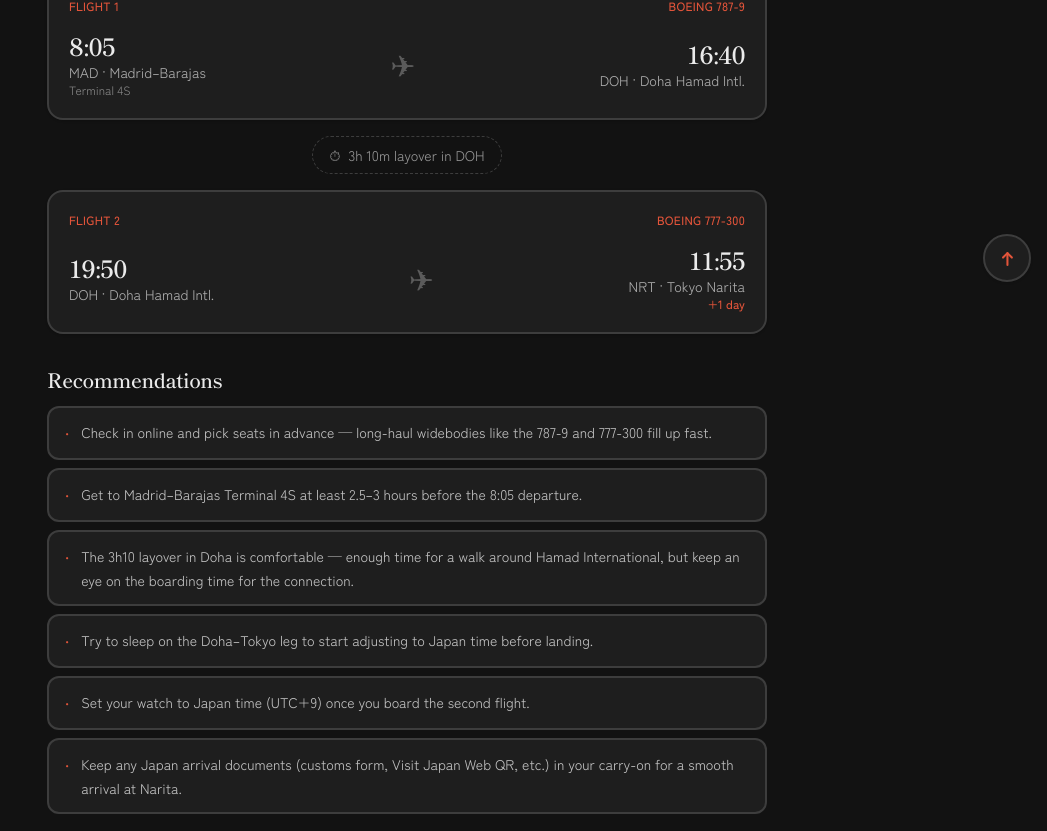
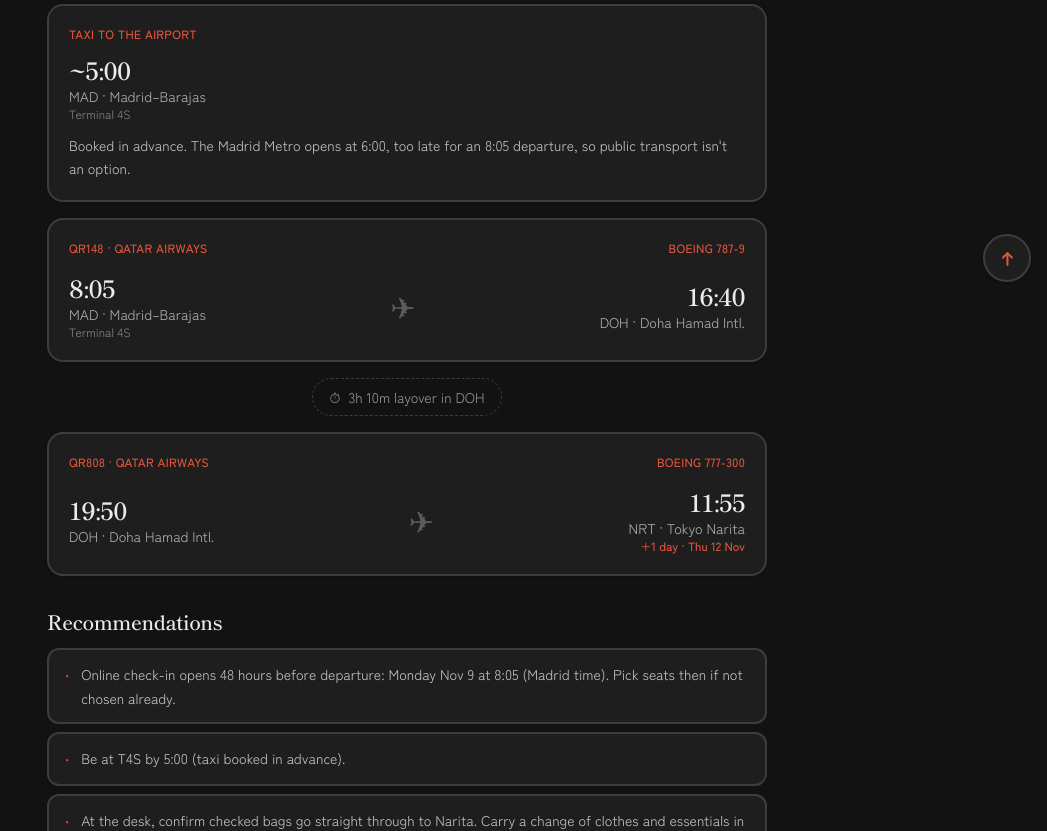
Before and after one commit to AlexLucenaWeb/nina-alex-in-japan, a Next.js app: page /day/1 in a window 1280 px wide. Shown: the part 494-1325 px from the top of the page, without its empty margins (233-1280 px from the left). Built offline with nearby package versions, Linux system fonts and the light colour scheme.

Commit message:
Review days 1 y 2

```diff
--- a/src/components/flight-itinerary/FlightItinerary.js
+++ b/src/components/flight-itinerary/FlightItinerary.js
@@ -2,7 +2,32 @@ export default function FlightItinerary({ legs }) {
   return (
     <div className="flex flex-col gap-4">
       {legs.map((leg, index) =>
-        leg.type === "layover" ? (
+        leg.type === "taxi" ? (
+          <div
+            key={index}
+            className="flex flex-col gap-3 rounded-2xl border-2 border-line bg-card p-5 shadow-sm"
+          >
+            <div className="flex items-center justify-between text-xs font-medium uppercase tracking-wide text-momiji">
+              <span>Taxi to the airport</span>
+            </div>
+
+            <div className="flex flex-col">
+              <span className="font-display text-2xl font-semibold tracking-tight">
+                {leg.time}
+              </span>
+              <span className="text-sm text-ink/70">
+                {leg.to.code} · {leg.to.name}
+              </span>
+              {leg.to.terminal && (
+                <span className="text-xs text-ink/50">{leg.to.terminal}</span>
+              )}
+            </div>
+
+            {leg.note && (
+              <p className="text-sm leading-relaxed text-ink/80">{leg.note}</p>
+            )}
+          </div>
+        ) : leg.type === "layover" ? (
           <div
             key={index}
             className="mx-auto flex items-center gap-2 rounded-full border border-dashed border-line px-4 py-2 text-sm text-ink/60"
@@ -17,8 +42,12 @@ export default function FlightItinerary({ legs }) {
             key={index}
             className="flex flex-col gap-4 rounded-2xl border-2 border-line bg-card p-5 shadow-sm"
           >
-            <div className="flex items-center justify-between text-xs font-medium uppercase tracking-wide text-momiji">
-              <span>Flight {leg.legNumber}</span>
+            <div className="flex flex-wrap items-center justify-between gap-x-3 gap-y-1 text-xs font-medium uppercase tracking-wide text-momiji">
+              <span>
+                {leg.flightNumber
+                  ? `${leg.flightNumber} · ${leg.airline}`
+                  : `Flight ${leg.legNumber}`}
+              </span>
               <span>{leg.aircraft}</span>
             </div>
 
@@ -50,7 +79,7 @@ export default function FlightItinerary({ legs }) {
                 </span>
                 {leg.arrival.nextDay && (
                   <span className="text-xs font-medium text-momiji">
-                    +1 day
+                    +1 day{leg.arrival.date && ` · ${leg.arrival.date}`}
                   </span>
                 )}
               </div>
--- a/src/data/day1-flight.js
+++ b/src/data/day1-flight.js
@@ -1,7 +1,16 @@
+// No booking reference here: the site is public, and the PNR stays in email.
 export const DAY1_FLIGHT_LEGS = [
+  {
+    type: "taxi",
+    time: "~5:00",
+    to: { code: "MAD", name: "Madrid–Barajas", terminal: "Terminal 4S" },
+    note: "Booked in advance. The Madrid Metro opens at 6:00, too late for an 8:05 departure, so public transport isn't an option.",
+  },
   {
     type: "flight",
     legNumber: 1,
+    airline: "Qatar Airways",
+    flightNumber: "QR148",
     aircraft: "Boeing 787-9",
     from: { code: "MAD", name: "Madrid–Barajas", terminal: "Terminal 4S" },
     to: { code: "DOH", name: "Doha Hamad Intl." },
@@ -16,10 +25,12 @@ export const DAY1_FLIGHT_LEGS = [
   {
     type: "flight",
     legNumber: 2,
+    airline: "Qatar Airways",
+    flightNumber: "QR808",
     aircraft: "Boeing 777-300",
     from: { code: "DOH", name: "Doha Hamad Intl." },
     to: { code: "NRT", name: "Tokyo Narita" },
     departure: { time: "19:50" },
-    arrival: { time: "11:55", nextDay: true },
+    arrival: { time: "11:55", nextDay: true, date: "Thu 12 Nov" },
   },
 ];
--- a/src/data/day2-arrival.js
+++ b/src/data/day2-arrival.js
@@ -1,34 +1,53 @@
+// `steps` are the sub-steps of one timeline entry, in order — Tokyo Station is
+// four separate things to do in a short window. `note` is a fallback shown
+// under them.
 export const DAY2_TIMELINE = [
-  { time: "11:55", event: "Landing at NRT (Doha–Tokyo flight)" },
-  { time: "11:55–12:15", event: "Deplane and walk to immigration" },
+  { time: "11:55", event: "Land at Narita Terminal 2 (QR808)" },
   {
-    time: "12:15–12:35",
+    time: "~12:00–13:15",
     event:
-      "Immigration (Visit Japan Web QR) — can stretch to 13:15 at peak times",
-  },
-  { time: "12:35–12:55", event: "Baggage claim" },
-  { time: "12:55–13:05", event: "Customs (Visit Japan Web QR)" },
-  { time: "~13:15–13:30", event: "Out into the arrivals hall" },
-  {
-    time: "13:30–13:50",
-    event: "Buy N'EX ticket / top up Suica with Revolut",
-  },
-  { time: "~14:00", event: "Depart on the Narita Express to Tokyo Station" },
-  { time: "~14:55–15:10", event: "Arrive at Tokyo Station" },
-  { time: "15:10–15:25", event: "Walk to the Tokaido Shinkansen platform" },
-  {
-    time: "~15:30",
-    event: "Depart on the Nozomi Shinkansen to Shin-Osaka",
+      "Immigration, baggage claim and customs — each of us shows our own Visit Japan Web QR. At peak times this can stretch to ~13:45.",
   },
   {
-    time: "~18:00",
-    event: "Arrive in Shin-Osaka (realistic window: 17:30–18:30)",
+    time: "Arrivals hall",
+    event:
+      "Turn on Ubigi eSIM data and withdraw yen at a 7-Eleven (Seven Bank) ATM.",
+  },
+  {
+    time: "Basement B1",
+    event:
+      "Follow \"Railways → JR\" (not Keisei) to Narita Airport Terminal 2·3 Station. Buy Narita Express (N'EX) tickets to Tokyo at the JR ticket office or the red reserved-seat machines (English available): ordinary car, 2 adults, pay by card.",
+  },
+  {
+    time: "N'EX to Tokyo",
+    event:
+      "Take the first convenient train: any N'EX arriving at Tokyo before ~15:30 works, i.e. leaving Narita by ~14:30. Trains run roughly every 30 min, ~55–60 min ride. Tokyo is the first stop and the whole train goes there. Keep the tickets — you need them to exit.",
+  },
+  {
+    time: "~15:00–15:30",
+    event:
+      "Tokyo Station. The N'EX arrives at the deep underground platforms; allow 15–20 min with luggage.",
+    steps: [
+      "Buy ekiben for dinner at Ekibenya Matsuri (Central Passage, inside the JR East ticket gates).",
+      "Exit through the JR gate, inserting the N'EX ticket.",
+      "At the Tokaido Shinkansen entrance, collect the Nozomi tickets at a JR Central ticket machine with the smartEX pickup code + password.",
+      "Enter the Shinkansen gates with the paper tickets and take the \"seat information\" slip/tickets back.",
+    ],
+    note: "Running late (N'EX arriving after ~15:15)? Skip Ekibenya Matsuri and buy bento at the shops inside the Shinkansen area.",
+  },
+  {
+    time: "16:00",
+    event: "Nozomi 267 to Shin-Osaka (seats D/E). Ekiben dinner on board.",
     highlight: true,
   },
   {
-    time: "18:00–18:25",
+    time: "18:30",
     event:
-      "Shin-Osaka → Hotel Arashi Nippombashi 1 (Midosuji Line to Dobutsuen-mae, then Ebisucho)",
+      "Arrive at Shin-Osaka. Midosuji Line to Dobutsuen-mae, then one stop on the Sakaisuji Line to Ebisucho (or ~10 min walk).",
+  },
+  {
+    time: "~19:00",
+    event: "Check in at Hotel Arashi Nippombashi 1.",
   },
 ];
 
@@ -58,40 +77,38 @@ export const DAY2_AIRPORT_PROCESS = [
 
 export const DAY2_TRAINS = [
   {
-    leg: "Narita Airport → Tokyo Station",
+    leg: "Narita → Tokyo",
     train: "Narita Express (N'EX), reserved seat",
-    duration: "~55–70 min",
-    price: "¥3,070/person",
-    arrival: "Tokyo Station",
+    duration: "~55–60 min",
+    price: "¥3,140/person (JR East fare, March 2026)",
   },
   {
-    leg: "Transfer on foot",
-    train: "—",
-    duration: "~10–15 min",
+    leg: "Tokyo platform transfer",
+    train: "On foot",
+    duration: "~15–20 min",
     price: "—",
-    arrival: "Tokaido Shinkansen platform",
   },
   {
-    leg: "Tokyo Station → Shin-Osaka",
-    train: "Shinkansen Nozomi, reserved seat",
+    leg: "Tokyo → Shin-Osaka",
+    train: "Nozomi 267 (16:00 → 18:30), seats D/E",
     duration: "~2h30",
-    price: "¥14,720/person",
-    arrival: "Shin-Osaka",
+    price: "Booked (smartEX)",
+  },
+  {
+    leg: "Shin-Osaka → Ebisucho",
+    train: "Osaka Metro (Midosuji + Sakaisuji)",
+    duration: "~25 min door to door",
+    price: "IC card",
   },
 ];
 
-export const DAY2_TRANSPORT_COST_NOTE =
-  "Total transport cost: ~¥17,790/person (~€97) → ~¥35,580 for both (~€194), at an approximate rate of ¥183/€ (double-check on the day). Prices verified against official JR East / JR Central 2026 fare tables — JR East revised fares in March 2026, so expect the machine/counter price to differ by a few hundred yen either way.";
-
 export const DAY2_TIPS = [
-  "Capture the Visit Japan Web QR codes before landing (immigration and customs, for each traveler): screenshot them or save them offline in case there's no wifi right after landing.",
-  "Have mobile data active the moment you land: set up an eSIM or pick up a pocket wifi before the trip so you have signal from minute one.",
-  "Suica in Apple Wallet: activate and top it up with Revolut ideally before leaving Madrid, or right after landing (Apple Wallet lets you top up without a physical machine).",
-  "Buy train tickets at the JR office/machines in Narita, paying with Revolut. The Nozomi can also be booked ahead via the smartEX app, but foreign cards sometimes fail 3D Secure there — the ticket counter doesn't have that problem.",
-  "Oversized luggage (over 160 cm height + width + length combined): reserve the large-luggage seat on the Nozomi. It's free, but you have to ask for it explicitly.",
-  "You arrive at SHIN-OSAKA, not Osaka Station — they're different stations. From Shin-Osaka the Midosuji subway line runs straight down to Dobutsuen-mae, the stop for the hotel, in about 16 minutes without changing trains.",
-  "No rush: we land with the whole afternoon still ahead, so a slow immigration line doesn't put the rest of the day at risk.",
-  "Seat E (right-hand side) on the Nozomi = Mt. Fuji views about 40–50 min after leaving Tokyo, weather permitting. Request it when booking.",
+  "Save the smartEX pickup code + password offline before the trip — you need them to print the Nozomi tickets.",
+  "If immigration runs long and you won't make the 16:00, change to a later Nozomi in smartEX BEFORE 16:00 (free with the standard smartEX fare).",
+  "Each of you has your own Visit Japan Web QR — have screenshots ready offline.",
+  "Suica in Apple Wallet (Express Transit on) is for local transport: Osaka Metro, buses, konbini. It is NOT used for the Nozomi.",
+  "If the Suica top-up fails in Apple Wallet, top up with cash at any station machine or 7-Eleven.",
+  "Mt. Fuji: seat E (right side) passes Fuji ~40–50 min after leaving Tokyo (~16:45). Sunset in mid-November is ~16:30, so at best you'll see its silhouette against the dusk sky, and only on a clear day.",
 ];
 
 // Where we sleep for the Osaka half of the trip: nights 2 to 6, checking out
--- a/src/data/days.js
+++ b/src/data/days.js
@@ -6,14 +6,15 @@ const overrides = {
     date: "Wednesday, 11 November",
     location: "Madrid → Doha → Tokyo (in transit)",
     summary:
-      "Travel day: two long-haul flights via Doha to reach Japan. No sightseeing today — just the journey from Madrid to Narita, landing the morning of Day 2.",
+      "Travel day: a taxi to Barajas before dawn, then two long-haul Qatar Airways flights via Doha to reach Japan. No sightseeing today — just the journey from Madrid to Narita. Arrival at Narita is around midday on Day 2 (Nov 12).",
     recommendations: [
-      "Check in online and pick seats in advance — long-haul widebodies like the 787-9 and 777-300 fill up fast.",
-      "Get to Madrid–Barajas Terminal 4S at least 2.5–3 hours before the 8:05 departure.",
-      "The 3h10 layover in Doha is comfortable — enough time for a walk around Hamad International, but keep an eye on the boarding time for the connection.",
-      "Try to sleep on the Doha–Tokyo leg to start adjusting to Japan time before landing.",
-      "Set your watch to Japan time (UTC+9) once you board the second flight.",
-      "Keep any Japan arrival documents (customs form, Visit Japan Web QR, etc.) in your carry-on for a smooth arrival at Narita.",
+      "Online check-in opens 48 hours before departure: Monday Nov 9 at 8:05 (Madrid time). Pick seats then if not chosen already.",
+      "Be at T4S by 5:00 (taxi booked in advance).",
+      "At the desk, confirm checked bags go straight through to Narita. Carry a change of clothes and essentials in hand luggage in case a bag is delayed.",
+      "Install the Ubigi eSIM before leaving; activate it after landing at Narita so you have data straight away.",
+      "Visit Japan Web: each of you has your own account and your own QR. Screenshot both QR codes before boarding as an offline backup.",
+      "In Doha there's time to stretch your legs, but keep an eye on QR808's boarding time.",
+      "Try to sleep on the Doha–Tokyo leg (it departs at 1:50 a.m. Japan time) and switch your watch to Japan time (UTC+9) when you board.",
     ],
   },
   2: {
@@ -21,7 +22,7 @@ const overrides = {
     date: "Thursday, 12 November",
     location: "Tokyo (NRT) → Shin-Osaka (in transit)",
     summary:
-      "Landing at Narita and heading straight for Osaka: immigration with the Visit Japan Web QR, the Narita Express to Tokyo Station, then the Nozomi Shinkansen down to Shin-Osaka. Full airport process, train details, and a pre-flight checklist below.",
+      "Land at Narita T2 at 11:55, N'EX to Tokyo Station, Nozomi 267 at 16:00 to Shin-Osaka (18:30), hotel ~19:00.",
   },
   3: {
     title: "Osaka on Foot: South & Minami",
--- a/src/data/food.js
+++ b/src/data/food.js
@@ -30,6 +30,17 @@ export const FOOD_FIRST_DAY = 2;
 export const FOOD_LAST_DAY = 21;
 
 export const foodByDay = {
+  2: {
+    meals: [
+      {
+        time: "16:00",
+        place: "Ekiben on the Nozomi",
+        type: "Dinner · ekiben",
+        reserve: false,
+        note: "Buy at Ekibenya Matsuri in Tokyo Station (Central Passage, inside the JR East gates), which sells hundreds of station bento from all over Japan, ~¥1,000–2,000 each. Eating on the shinkansen is normal and part of the experience. Backup: the bento shops inside the Tokaido Shinkansen area.",
+      },
+    ],
+  },
   3: {
     dishesTitle: "What to eat in the South & Minami",
     meals: [
```
Also changed, not shown: src/components/arrival-osaka/ArrivalOsakaItinerary.js (+13 -6 lines), src/data/preparation.js (+3 -4 lines).
